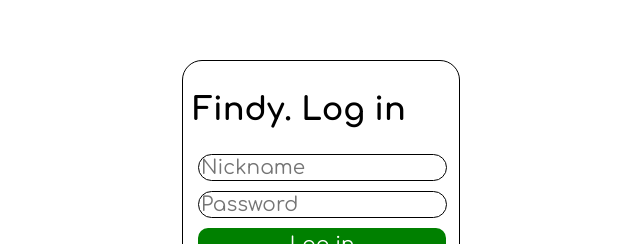
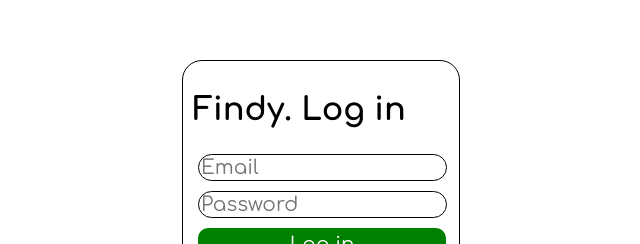
Before and after one commit to BlackfireZZZ/find_a_walk, a React (Create React App) app in the folder frontend/: page /login in a window 1280 px wide. Shown: the part 180-424 px from the top of the page, without its empty margins (330-970 px from the left). Built offline with nearby package versions, Linux system fonts and the light colour scheme.

Commit message:
Added eventName

```diff
--- a/frontend/src/components/Login.jsx
+++ b/frontend/src/components/Login.jsx
@@ -1,7 +1,6 @@
 import React, { useState } from 'react';
 import axios from 'axios';
 import config from '../config';
-import { redirect } from "react-router-dom";
 
 
 const LoginCheck = async (email, password, setError) => {
@@ -43,7 +42,7 @@
                     <h1>Findy. Log in</h1>
                     <input
                         style={{border: '1px black solid', width: '95%'}}
-                        placeholder="Nickname"
+                        placeholder="Email"
                         value={email}
                         onChange={(e) => setEmail(e.target.value)}
                     />
--- a/frontend/src/components/NewEvent.jsx
+++ b/frontend/src/components/NewEvent.jsx
@@ -117,6 +117,8 @@
             </div>
             <div style={{display: 'inline-block'}}>
                 <input id="maxcount_input" type="number" placeholder="Макс. кол-во участников" ref={maxCountRef}/>
+                <input id="maxcount_input" type="number" placeholder="Мин. возраст участников" ref={maxCountRef}/>
+                <input id="maxcount_input" type="number" placeholder="Макс. возраст участников" ref={maxCountRef}/>
             </div>
             <br/>
             <div className="interests-section">
```
Also changed, not shown: 1 other file (tests, documents, lock files or other folders).
